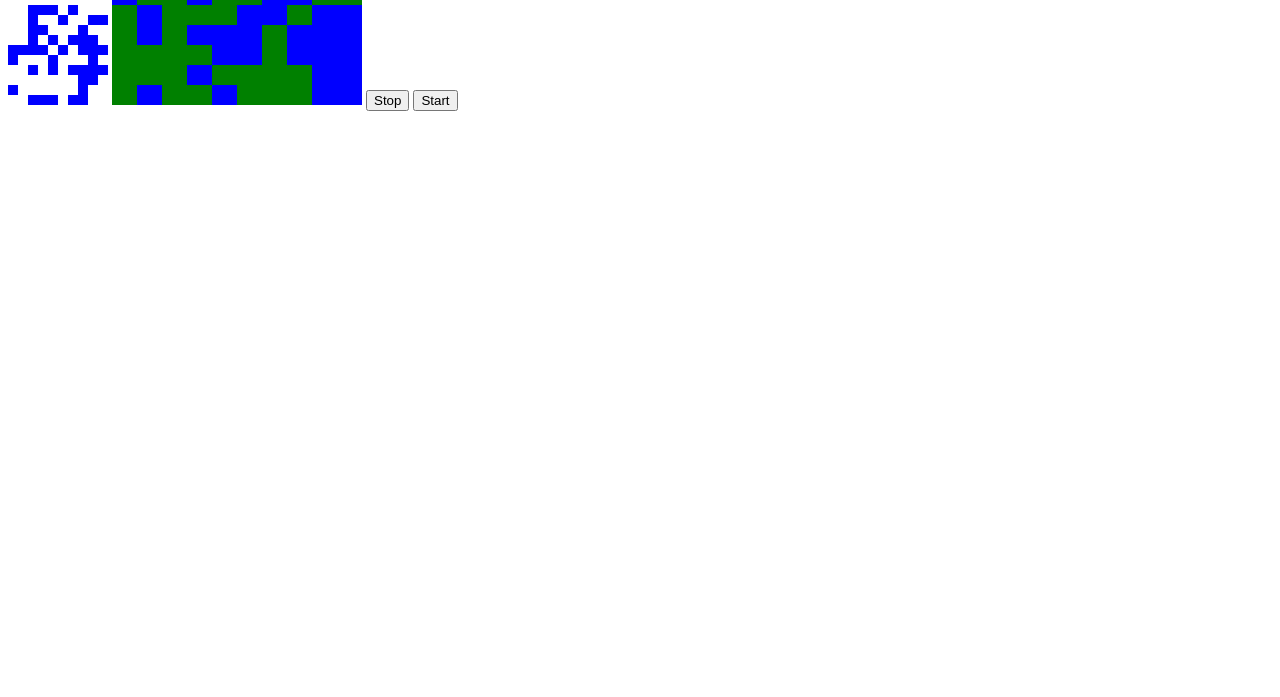
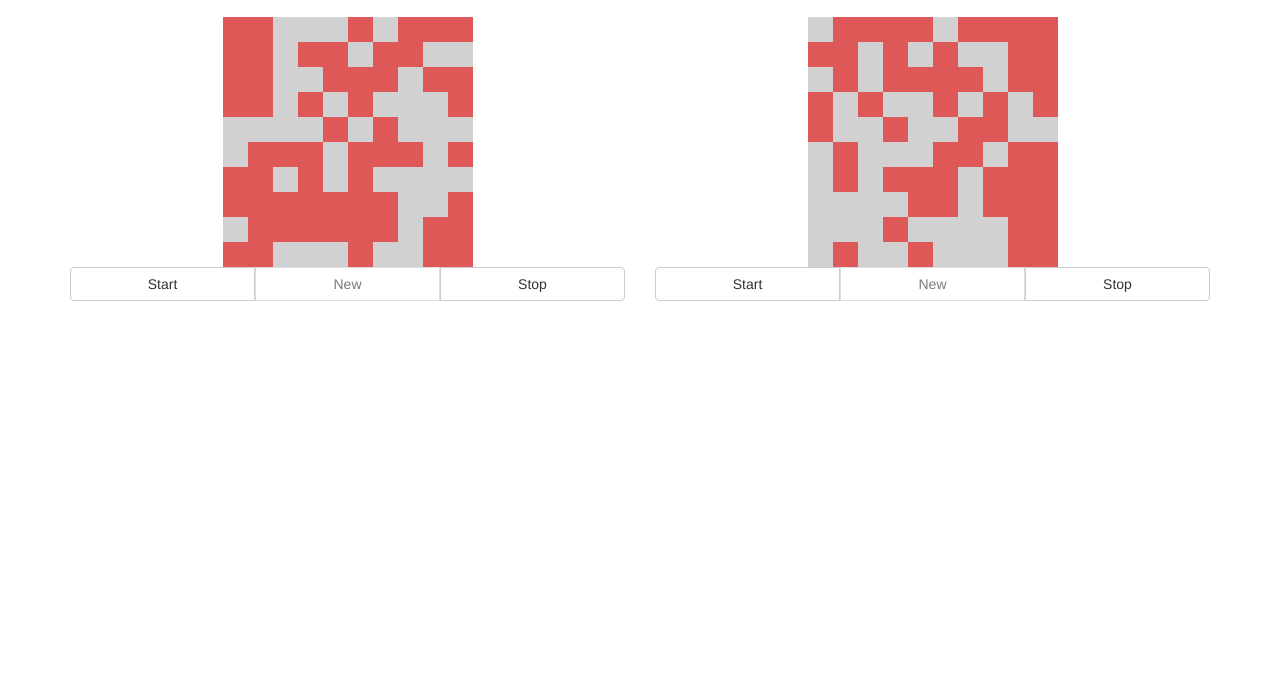
Before and after one commit to clinm/automaton, a plain HTML site: page examples/test.html in a window 1280 px wide. Shown: the part 103-800 px from the top of the page. Drawn offline with nearby package versions, Linux system fonts and the light colour scheme.

Commit message:
Start improvement for UI Using Bootstrap 3.3.6. Add a third button to get a new automaton. Not implemented yet

```diff
--- a/examples/test.html
+++ b/examples/test.html
@@ -3,37 +3,53 @@
 <head>
     <meta charset="UTF-8">
     <title>Basic test</title>
+    <link rel="stylesheet" href="https://maxcdn.bootstrapcdn.com/bootstrap/3.3.6/css/bootstrap.min.css">
 </head>
 <body>
-
-<canvas id="displayId" width="100" height="100">
-    No canvas ? Such a shame !
-</canvas>
-
-<canvas id="second" width="250" height="200">
-    No canvas ? Such a shame !
-</canvas>
-
-<button onclick="stop()">Stop</button>
-<button onclick="start()">Start</button>
-
+<div class="container">
+    <div class="page-header">
+        <h1>Cellular Automaton <small>Conway's Game of Life</small></h1>
+    </div>
+    <div class="row">
+        <div class="col-md-6">
+            <canvas id="displayId" width="250" height="250" class="center-block">
+                No canvas ? Such a shame !
+            </canvas>
+            <div class="btn-group btn-group-justified" role="group" aria-label="...">
+                <div class="btn-group" role="group">
+                    <button type="button" class="btn btn-default" onclick="autoFast.start()">Start</button>
+                </div>
+                <div class="btn-group" role="group">
+                    <button type="button" class="btn btn-default" disabled="disabled">New</button>
+                </div>
+                <div class="btn-group" role="group">
+                    <button type="button" class="btn btn-default" onclick="autoFast.stop()">Stop</button>
+                </div>
+            </div>
+        </div>
+        <div class="col-md-6">
+            <canvas id="second" width="250" height="250" class="center-block">
+                No canvas ? Such a shame !
+            </canvas>
+            <div class="btn-group btn-group-justified" role="group" aria-label="...">
+                <div class="btn-group" role="group">
+                    <button type="button" class="btn btn-default" onclick="autoSlow.start()">Start</button>
+                </div>
+                <div class="btn-group" role="group">
+                    <button type="button" class="btn btn-default" disabled="disabled">New</button>
+                </div>
+                <div class="btn-group" role="group">
+                    <button type="button" class="btn btn-default" onclick="autoSlow.stop()">Stop</button>
+                </div>
+            </div>
+        </div>
+    </div>
+</div>
 
 <script src="../automaton.js"></script>
 <script>
-
-    var auto = Automaton.automata({surfaceId: 'displayId', numberElements: [10, 10], freqUpdate: 100});
-    var second= Automaton.automata({surfaceId: 'second', numberElements: [10, 10], colors: ['green', 'blue']});
-
-    function start(){
-    	auto.start();
-    	second.start();
-    }
-
-    function stop(){
-        auto.stop();
-        second.stop();
-    }
-
+    var autoFast = Automaton.automata({surfaceId: 'displayId', numberElements: [10, 10],colors:['#D1D1D1', '#DD5856'], freqUpdate: 100});
+    var autoSlow= Automaton.automata({surfaceId: 'second', numberElements: [10, 10], colors: ['#D1D1D1', '#DD5856'], freqUpdate:500});
 </script>
 </body>
 </html>
```
